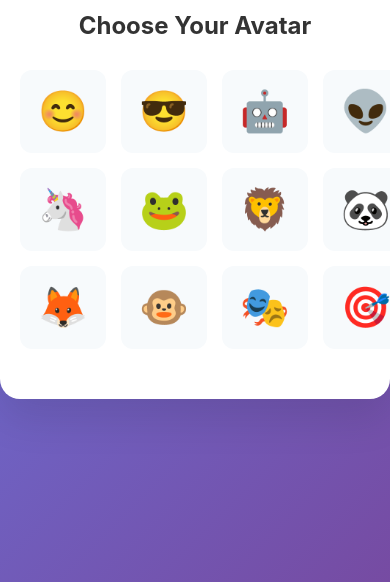
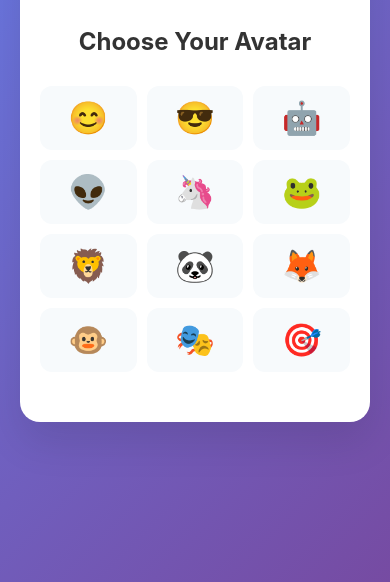
Before and after one commit to justinalvarado/playrps, a website: page public/index.html in a window 390 px wide. Shown: the part 262-844 px from the top of the page. Drawn offline with nearby package versions, Linux system fonts and the light colour scheme; no server answers.

Commit message:
Improve mobile responsiveness for new features

```diff
--- a/public/style.css
+++ b/public/style.css
@@ -439,6 +439,16 @@ h2 {
         font-size: 2em;
     }
 
+    .emoji-grid {
+        grid-template-columns: repeat(3, 1fr);
+        gap: 10px;
+    }
+
+    .emoji-btn {
+        font-size: 2em;
+        padding: 10px;
+    }
+
     .choices {
         flex-direction: column;
         gap: 15px;
@@ -455,4 +465,12 @@ h2 {
     .choice-result {
         font-size: 3em;
     }
+
+    .join-room {
+        flex-direction: column;
+    }
+
+    .lobby-section {
+        padding: 15px;
+    }
 }
```
